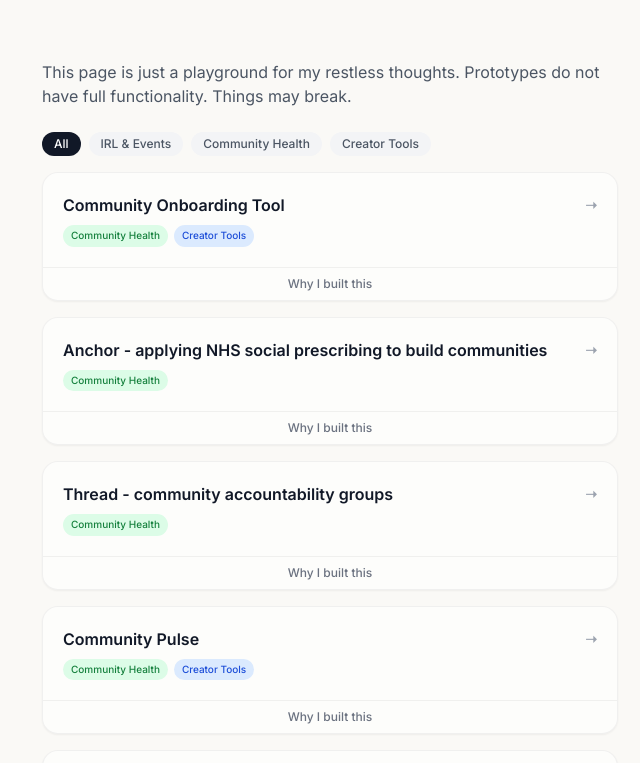
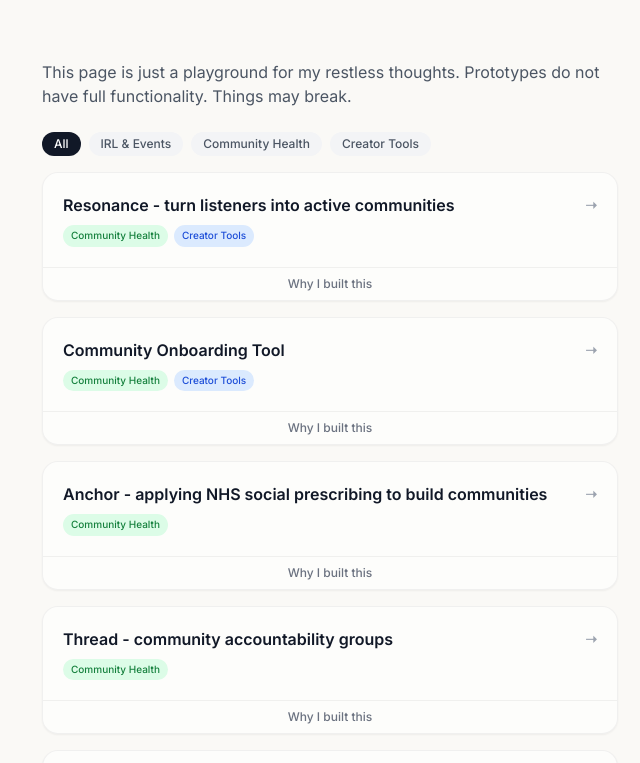
Before and after one commit to glastara/personal-website, a Next.js app: page /experiments in a window 1280 px wide. Shown: the top 763 px of the page, without its empty margins (310-950 px from the left). Built offline with nearby package versions, Linux system fonts and the light colour scheme.

Commit message:
reordering experiments

```diff
--- a/app/experiments/page.tsx
+++ b/app/experiments/page.tsx
@@ -15,6 +15,15 @@ type Experiment = {
 };
 
 const experiments: Experiment[] = [
+  {
+    title: "Resonance - turn listeners into active communities",
+    href: "https://resonate-action-app.lovable.app",
+    tags: ["Community Health", "Creator Tools"],
+    problem:
+      "Podcast listeners often finish an episode feeling motivated, but have no immediate way to engage with the creator's community.",
+    solution:
+      "Episode companion tool (e.g. accessed via link in description after verbal CTA at end of episode from creator) where listeners state what part of the episode resonated most with them, before being recommended a simple community action based on their feelings & location.",
+  },
   {
     title: "Community Onboarding Tool",
     href: "https://community-onboarding-tool.lovable.app",
@@ -110,15 +119,6 @@ const experiments: Experiment[] = [
       "Hard for creators to assess community wellbeing, and for community members to find the best events to boost their wellbeing if they’re feeling down.",
     solution:
       "Anonymous weekly check-in tool for community members: logs how they’re feeling (eventually via a rigorous, science-backed psychometric survey), and suggests a local IRL community meetup if they're struggling. For creators/community organisers, tool tracks community wellbeing & trends over time, and suggests IRL meetups to organise specifically designed to improve community wellbeing.",
-  },
-  {
-    title: "Resonance - turn listeners into active communities",
-    href: "https://resonate-action-app.lovable.app",
-    tags: ["Community Health", "Creator Tools"],
-    problem:
-      "Podcast listeners often finish an episode feeling motivated, but have no immediate way to engage with the creator's community.",
-    solution:
-      "Episode companion tool (e.g. accessed via link in description after verbal CTA at end of episode from creator) where listeners state what part of the episode resonated most with them, before being recommended a simple community action based on their feelings & location.",
   },
   {
     title: "Antidote - event check-in detox",
```
